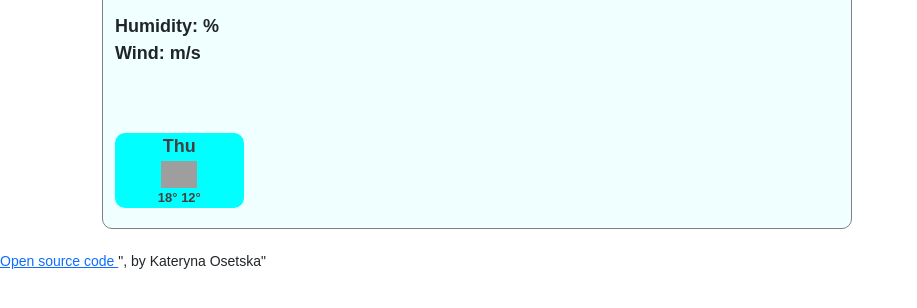
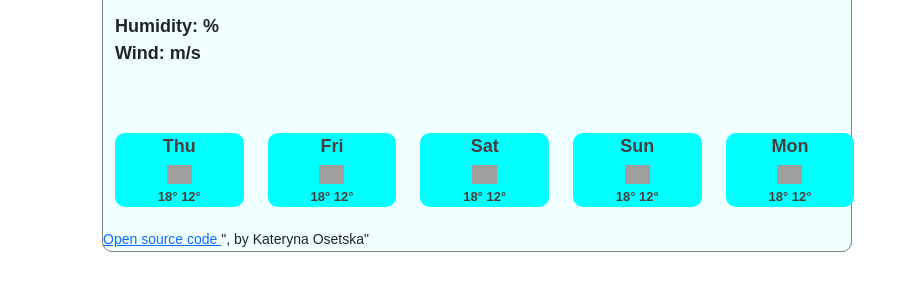
Before and after one commit to Kateryna1784/Vanilla-weather-forecast, a plain HTML site: page index.html in a window 1280 px wide. Shown: the part 220-528 px from the top of the page, without its empty margins (0-917 px from the left). Drawn offline with nearby package versions, Linux system fonts and the light colour scheme; no server answers; grey boxes are pictures that could not be loaded.

Commit message:
Added forecast for next five days

```diff
--- a/index.html
+++ b/index.html
@@ -66,7 +66,7 @@
                       </ul>
             </div>
 
-            <div class="daily-weather-forecast" >
+            <div class="daily-weather-forecast" id="forecast">
                 <div class="row">
                     <div class="col-2">
                         <div class="weather-forecast-date"> Thu </div>
@@ -80,19 +80,19 @@
                             <span class="weather-forecast-temperature-max"> 18°</span>
                             <span class="weather-forecast-temperature-min"> 12°</span>
                         </div>
-
                         </div>
-
                     </div>
                     </div>
                 </div>
 
+
+
+<small id="source">
+    <a href="https://github.com/Kateryna1784/my-weather" target="_blank" > Open source code </a> ", by Kateryna Osetska"
+</small>
             </div>
         </div>
 </div>
-<small>
-    <a href="https://github.com/Kateryna1784/my-weather" target="_blank"> Open source code </a> ", by Kateryna Osetska"
-</small>
 <script src="src/index.js"></script>
 </body>
 </html>
--- a/src/index.js
+++ b/src/index.js
@@ -1,4 +1,4 @@
-function dateNow(date) {
+function formatDate(date) {
   let days = [
     "Sunday",
     "Monday",
@@ -8,21 +8,51 @@ function dateNow(date) {
     "Friday",
     "Saturday"
   ];
-  let currentDay = days[date.getDay()];
-  let currentHours = date.getHours();
-  if (currentHours < 10) {
-    currentHours = `0${currentHours}`;
+  let day = days[date.getDay()];
+  let hours = date.getHours();
+  if (hours < 10) {
+    hours = `0${hours}`;
   }
-  let currentMinutes = date.getMinutes();
-  if (currentMinutes < 10) {
-    currentMinutes = `0${currentMinutes}`;
+  let minutes = date.getMinutes();
+  if (minutes < 10) {
+    minutes = `0${minutes}`;
   }
-  let timeNow = `${currentDay} ${currentHours}:${currentMinutes}`;
-  return timeNow;
+  return `${day} ${hours}:${minutes}`;
 }
+
+function displayForecast () {
+  let forecastElement = document.querySelector("#forecast")
+  let forecastHTML =`<div class = "row">`;
+  let dayss = ["Thu", "Fri", "Sat", "Sun","Mon"];
+  dayss.forEach(function(day){
+      forecastHTML=  forecastHTML + `
+
+  <div class="col-2">
+      <div class="weather-forecast-date"> ${day} </div>
+
+      <img
+          src=" http://openweathermap.org/img/wn/03n@2x.png"
+          alt=""
+          width="25"
+      />
+      <div class="weather-forecast-temperatures" >
+          <span class="weather-forecast-temperature-max"> 18°</span>
+          <span class="weather-forecast-temperature-min"> 12°</span>
+      </div>
+    </div>
+    `;
+  });
+
+  forecastHTML = forecastHTML +`</div>`;
+  forecastElement.innerHTML = forecastHTML;
+}
+
+
 let now = new Date();
 let currentTime = document.querySelector("#time");
-currentTime.innerHTML = dateNow(now);
+currentTime.innerHTML = formatDate(now);
+
+
 
 function yourPosition(position) {
   let latitude = position.coords.latitude;
@@ -39,6 +69,7 @@ let locationButton = document.querySelector("#geoButton");
 locationButton.addEventListener("click", showPosition);
 searchCity("Kyiv");
 
+displayForecast();
 
 function submitCity(event) {
   event.preventDefault();
@@ -75,6 +106,7 @@ iconElement.setAttribute("alt", response.data.weather[0].description);
 }
 
 
+
 function searchCity(city) {
   let apiKey = "7f5a3748cbe33e0ca87d6a6fcae64515";
   let units = "metric";
--- a/src/styles.css
+++ b/src/styles.css
@@ -90,3 +90,7 @@ li:first-letter {
   font-size: 48px;
   font-weight: bold;
 }
+.source {
+  margin: 0 auto;
+  display: block;
+}
```
